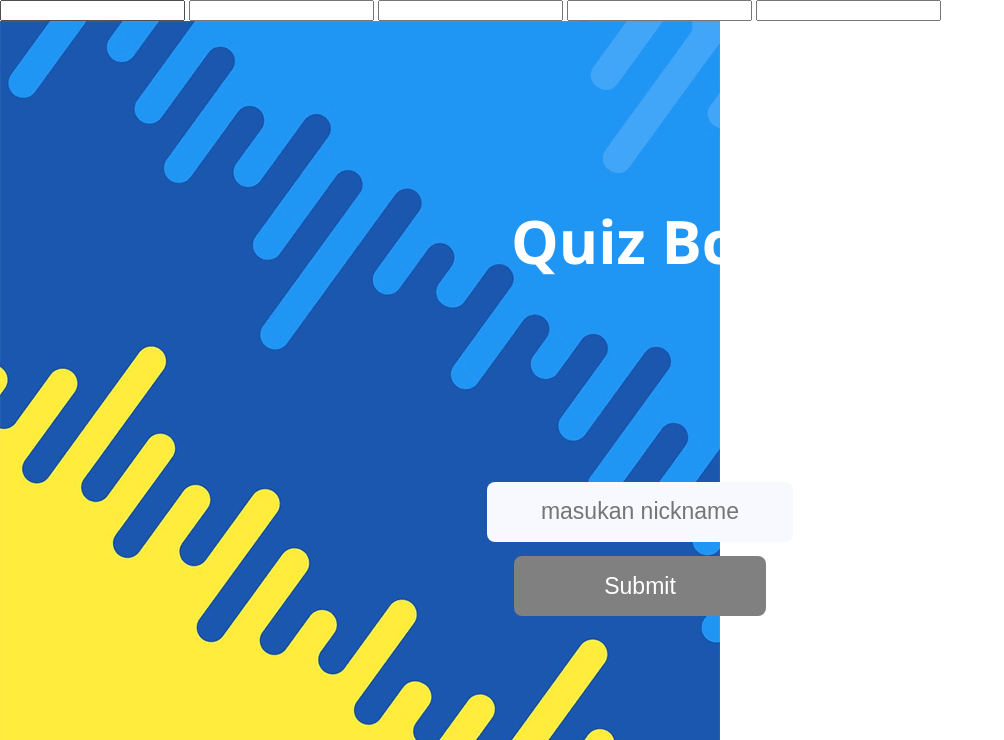
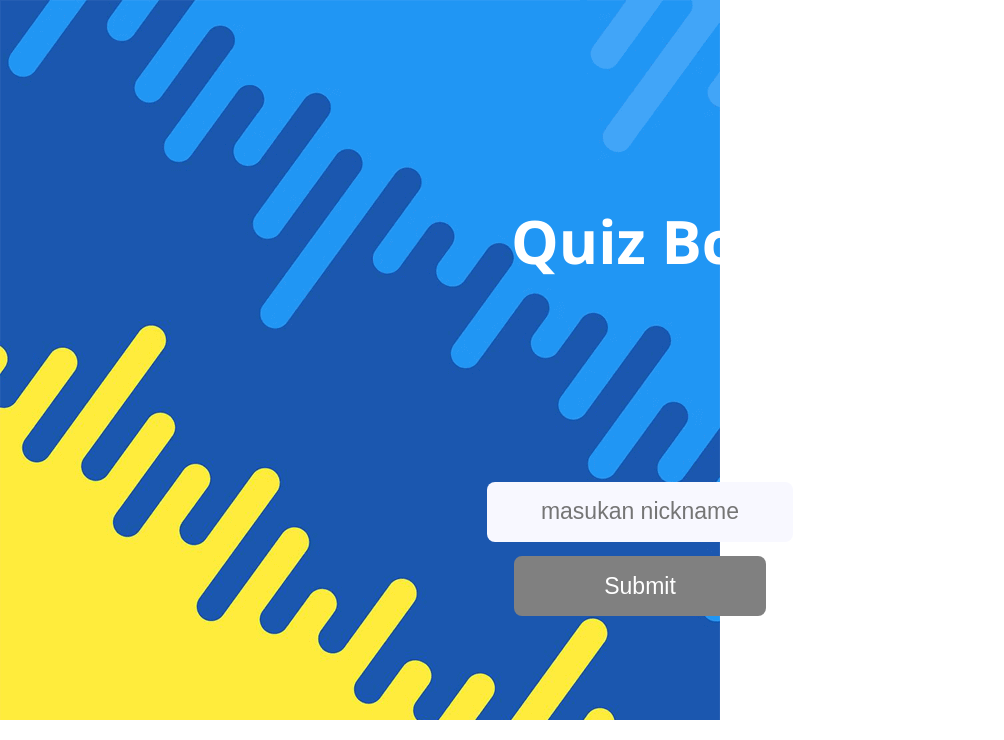
Before and after one commit to CIKOOOOO/quiz-bca, a PHP site: page / in a window 1280 px wide. Shown: the top 740 px of the page, without its empty margins (0-1004 px from the left). Run offline with PHP 8.4, Linux system fonts and the light colour scheme; some libraries are stand-ins or nearby versions.

Commit message:
Update style.css

```diff
--- a/css/style.css
+++ b/css/style.css
@@ -13,6 +13,10 @@ body{
     padding: 0px;
     box-sizing: border-box;
     font-family: 'Segoe UI', Tahoma, Geneva, Verdana, sans-serif;
+}
+
+#gone{
+    display: none;
 }
 
 .container1{
```
